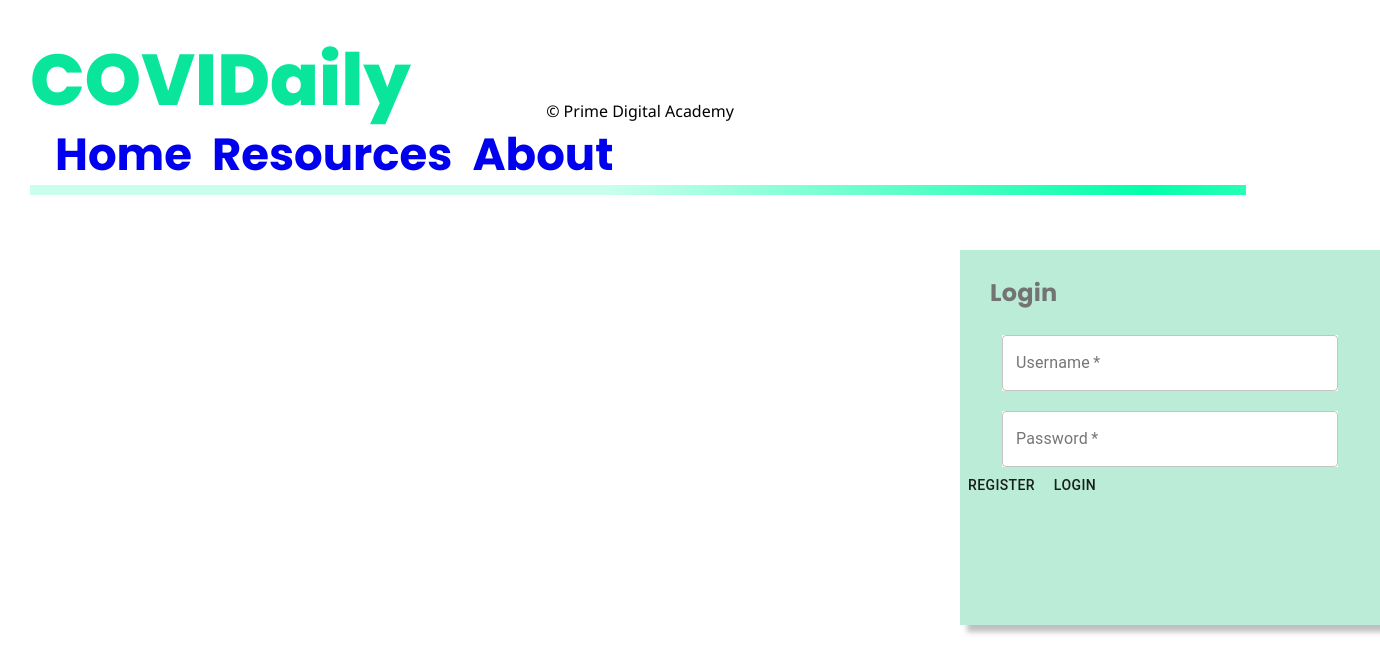
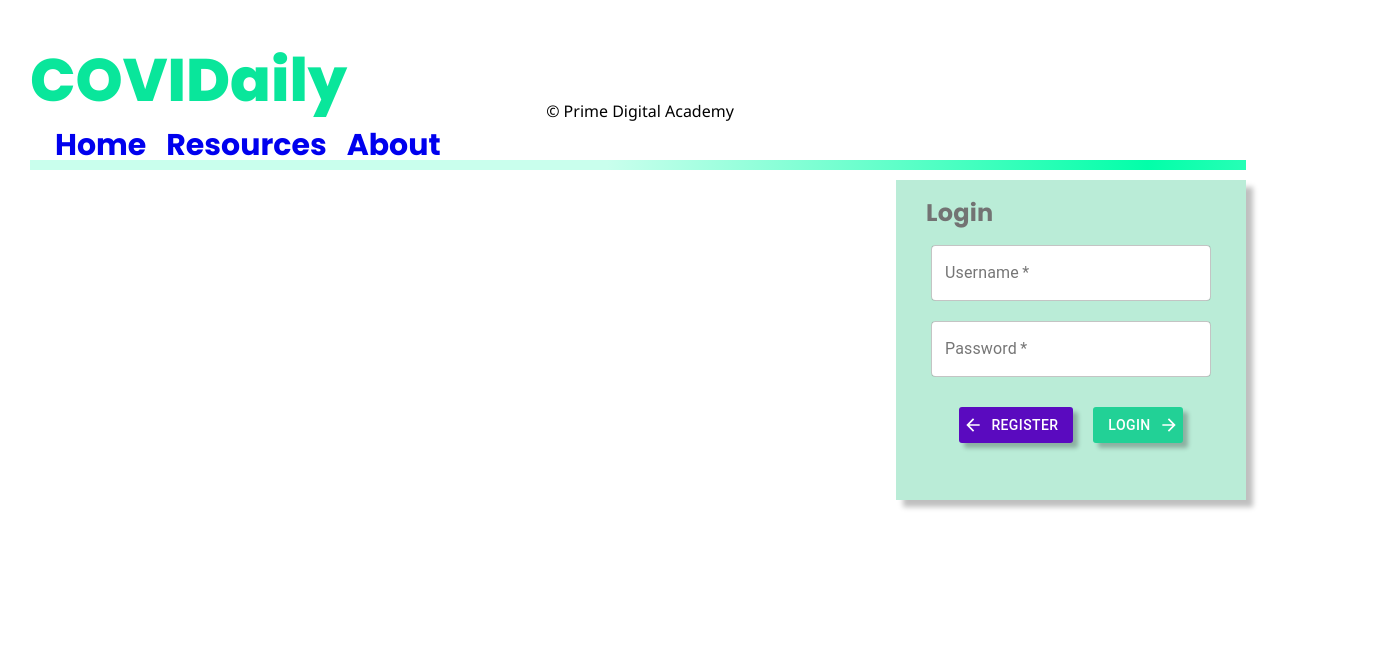
Before and after one commit to githubthingybob/covidaily, a React app: page /#/login in a window 1280 px wide. Shown: the whole page, 1380 px wide, since content can reach past the window. Built offline with nearby package versions, Linux system fonts and the light colour scheme; no server answers.

Commit message:
styling login form

```diff
--- a/package.json
+++ b/package.json
@@ -5,6 +5,7 @@
   "proxy": "http://localhost:5000",
   "dependencies": {
     "@material-ui/core": "^4.11.0",
+    "@material-ui/icons": "^4.9.1",
     "axios": "^0.20.0",
     "bcryptjs": "^2.4.3",
     "cookie-session": "^2.0.0-beta.3",
--- a/src/components/LoginForm/LoginForm.css
+++ b/src/components/LoginForm/LoginForm.css
@@ -1,9 +1,9 @@
 .login-div{
     position: absolute;
-    width: 420px;
-    height: 375px;
-    left: 75%;
-    top: 250px;
+    width: 350px;
+    height: 320px;
+    left: 70%;
+    top: 180px;
 
     background: #BAECD7;
     box-shadow: 7px 7px 5.19372px rgba(0, 0, 0, 0.25);
@@ -14,8 +14,8 @@
     font-style: normal;
     margin-left: 30px;
     font-weight: bold;
-    font-size: 45;
-    line-height: 45px;
+    font-size: 25;
+    line-height: 25px;
     letter-spacing: 0.01em;
 
     color: #737373;
@@ -24,8 +24,8 @@
 .username-login {
     margin-left: 10%;
     margin-right: 10%;
-    margin-top: 10px;
     background-color: white;
+    border-radius: 5px;
 }
 
 .password-login {
@@ -33,4 +33,34 @@
     margin-right: 10%;
     margin-top: 20px;
     background-color: white;
+    border-radius: 5px;
 }
+
+.registration-link {
+    text-decoration: none;
+}
+
+
+#login-form-buttons{
+    text-align: center;
+    margin-top: 30px;
+
+}
+
+#register-btn {
+    background: #5A0ABF;
+    box-shadow: 5px 5px 4px rgba(0, 0, 0, 0.25);
+    border-radius: 3px;
+    color: white;
+    margin-right: 10px;
+    padding-right: 15px;
+}
+
+#login-btn {
+    background: #22D196;
+    box-shadow: 5px 5px 4px rgba(0, 0, 0, 0.25);
+    border-radius: 3px;
+    color: white;
+    margin-left: 10px;
+    padding-left: 15px;
+}
--- a/src/components/LoginForm/LoginForm.js
+++ b/src/components/LoginForm/LoginForm.js
@@ -9,7 +9,8 @@ import mapStoreToProps from '../../redux/mapStoreToProps';
 import Button from '@material-ui/core/Button';
 import TextField from '@material-ui/core/TextField';
 import "./LoginForm.css";
-
+import ArrowBackIcon from '@material-ui/icons/ArrowBack';
+import ArrowForwardIcon from '@material-ui/icons/ArrowForward';
 
 
 class LoginForm extends Component {
@@ -78,8 +79,23 @@ class LoginForm extends Component {
                             onChange={this.handleInputChangeFor('password')}
                           />
                   </div>
-              <Link to="/registration"><Button>Register</Button></Link>
-              <Button onClick={this.login}>Login</Button>
+                <div id="login-form-buttons">
+                  <Link to="/registration" className="registration-link">
+                    <Button
+                        id="register-btn"
+                        startIcon ={<ArrowBackIcon/>}
+                        >Register
+                    </Button>
+                  </Link>
+
+
+                  <Button
+                        id="login-btn"
+                        endIcon ={<ArrowForwardIcon/>}
+                        onClick={this.login}>
+                        Login
+                  </Button>
+                </div>
               </form>
             </div>
       </HashRouter>
--- a/src/components/Nav/Nav.css
+++ b/src/components/Nav/Nav.css
@@ -1,13 +1,13 @@
 .nav-title {
     position: absolute;
-    width: 475px;
-    height: 75px;
+    width: 400px;
+    height: 50px;
     left: 30px;
-    top: 0px;
+    top: 10px;
     font-family: Poppins;
     font-style: normal;
     font-weight: 900;
-    font-size: 72px;
+    font-size: 60px;
     line-height: 40px;
     color: #09E69B;
 
@@ -18,15 +18,13 @@
   width: 95%;
   height: 10px;
   left: 30px;
-  top: 185px;
+  top: 160px;
 
   background: radial-gradient(57.95% 662245.53% at 91.91% 100.02%, #02FFA9 0%, #C9FFED 76.7%);
 }
 
 .nav-list {
 position: absolute;
-width: 100px;
-height: 20px;
 left: 45px;
 top: 130px;
 list-style: none;
@@ -35,13 +33,14 @@ padding: 0;
 font-family: Poppins;
 font-style: normal;
 font-weight: bold;
-font-size: 45px;
-line-height: 50px;
+font-size: 30px;
+line-height: 30px;
 }
 
 .nav-div {
   background-color: #09E69B;
 }
+
 .nav-link-li{
   margin: 0px;
   padding-right: 10px;
```
